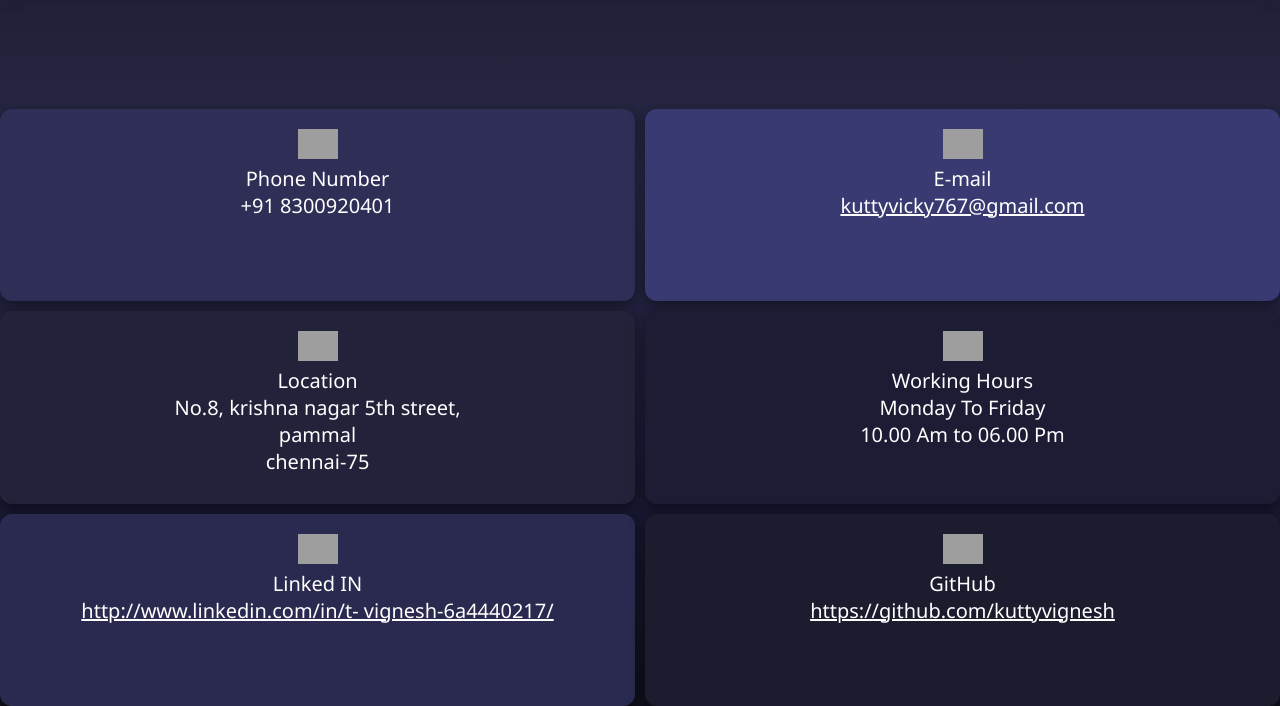
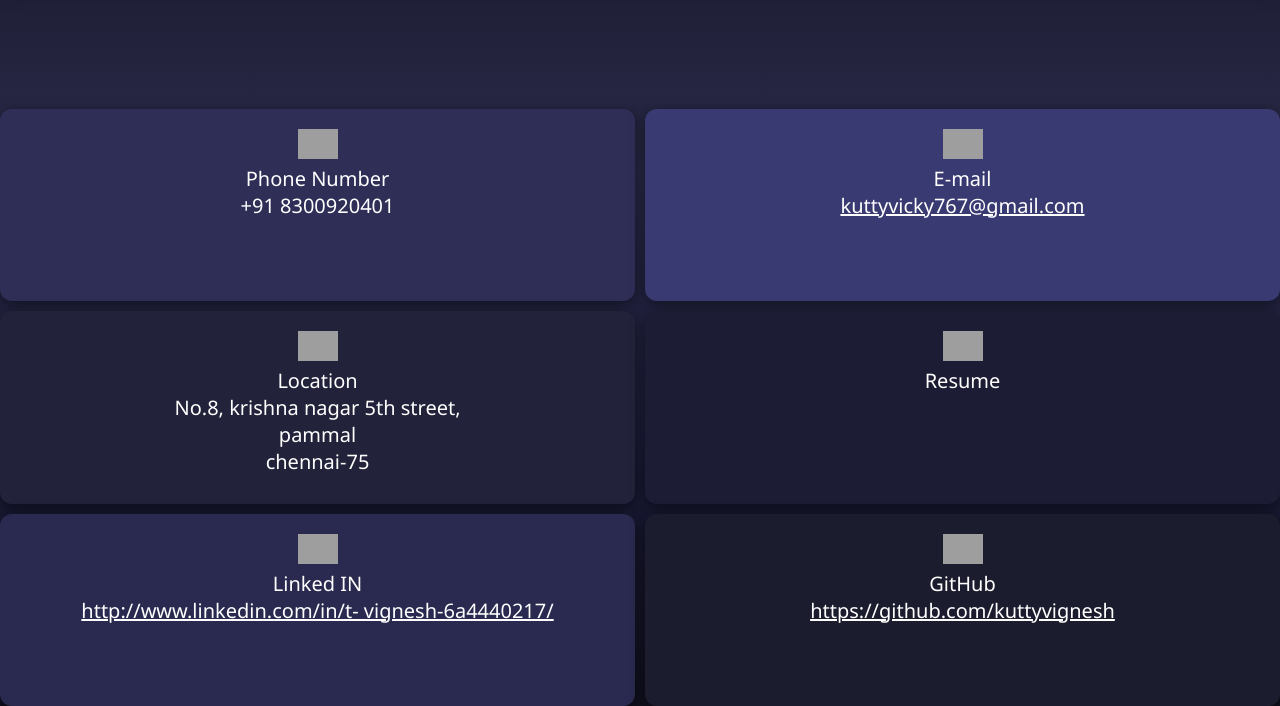
Before and after one commit to kuttyvignesh/portfolio, a plain HTML site: page contact.html in a window 1280 px wide. Shown: the part 94-800 px from the top of the page. Drawn offline with Linux system fonts and the light colour scheme; grey boxes are pictures that could not be loaded.

Commit message:
Update contact.html

```diff
--- a/contact.html
+++ b/contact.html
@@ -17,9 +17,9 @@
         <div class="box-4"><img src="https://image.similarpng.com/file/similarpng/original-picture/2021/01/Location-icon-design-on-transparent-background-PNG.png" alt="" srcset=""><p>Location</p>
         <p>No.8, krishna nagar 5th street,<br>pammal <br>chennai-75</p></div>
         <div class="box-5">
-            <img src="https://www.freeiconspng.com/thumbs/clock-png/clock-png-32.png" alt="" srcset=""><p>Working Hours</p>
-        <p>Monday To Friday</p>
-        <p>10.00 Am to 06.00 Pm</p></div>
+            <img src="https://www.freeiconspng.com/thumbs/clock-png/clock-png-32.png" alt="" srcset=""><p>Resume</p>
+        <p></p>
+        </div>
         <div class="box-6">
             <img src="https://encrypted-tbn0.gstatic.com/images?q=tbn:ANd9GcRokEYt0yyh6uNDKL8uksVLlhZ35laKNQgZ9g&s" alt="" srcset=""><p>Linked IN</p>
             <a href="http://www.linkedin.com/in/t-vignesh-6a4440217/" target="_blank">http://www.linkedin.com/in/t-
```
